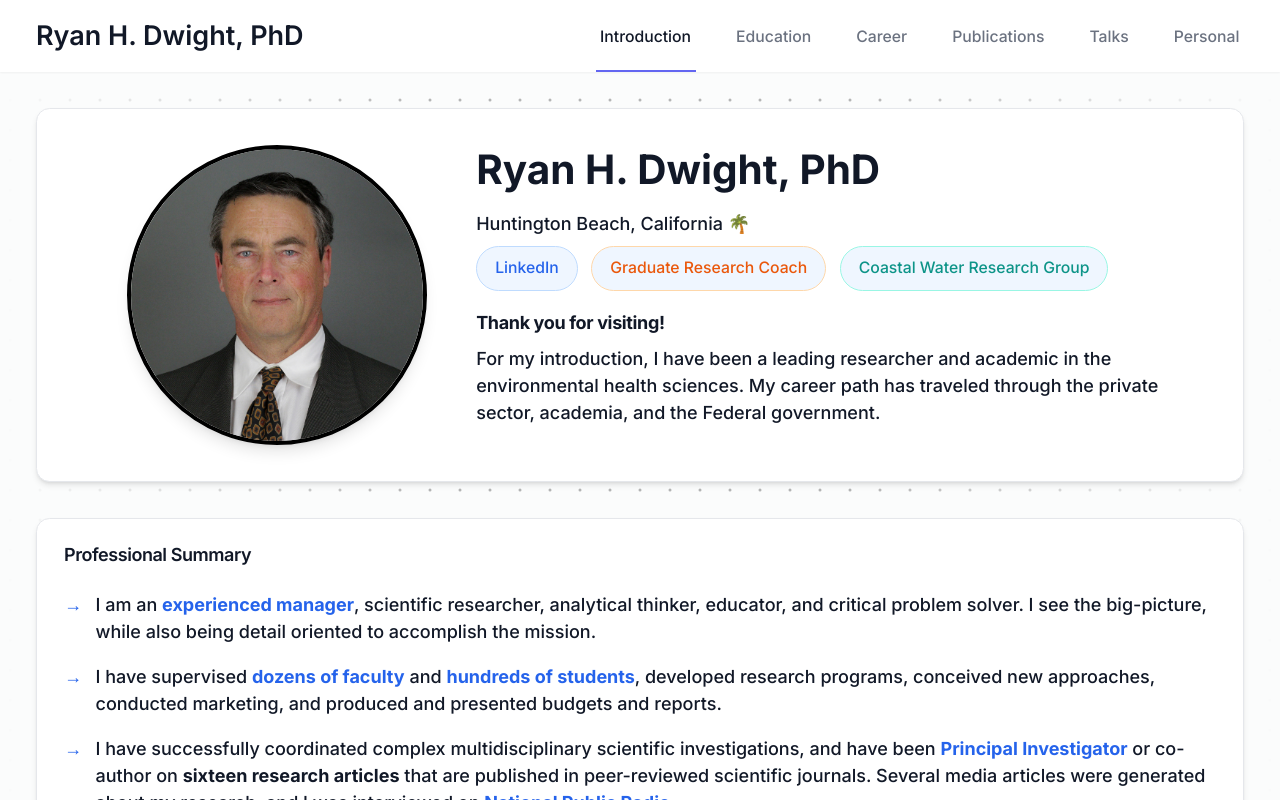
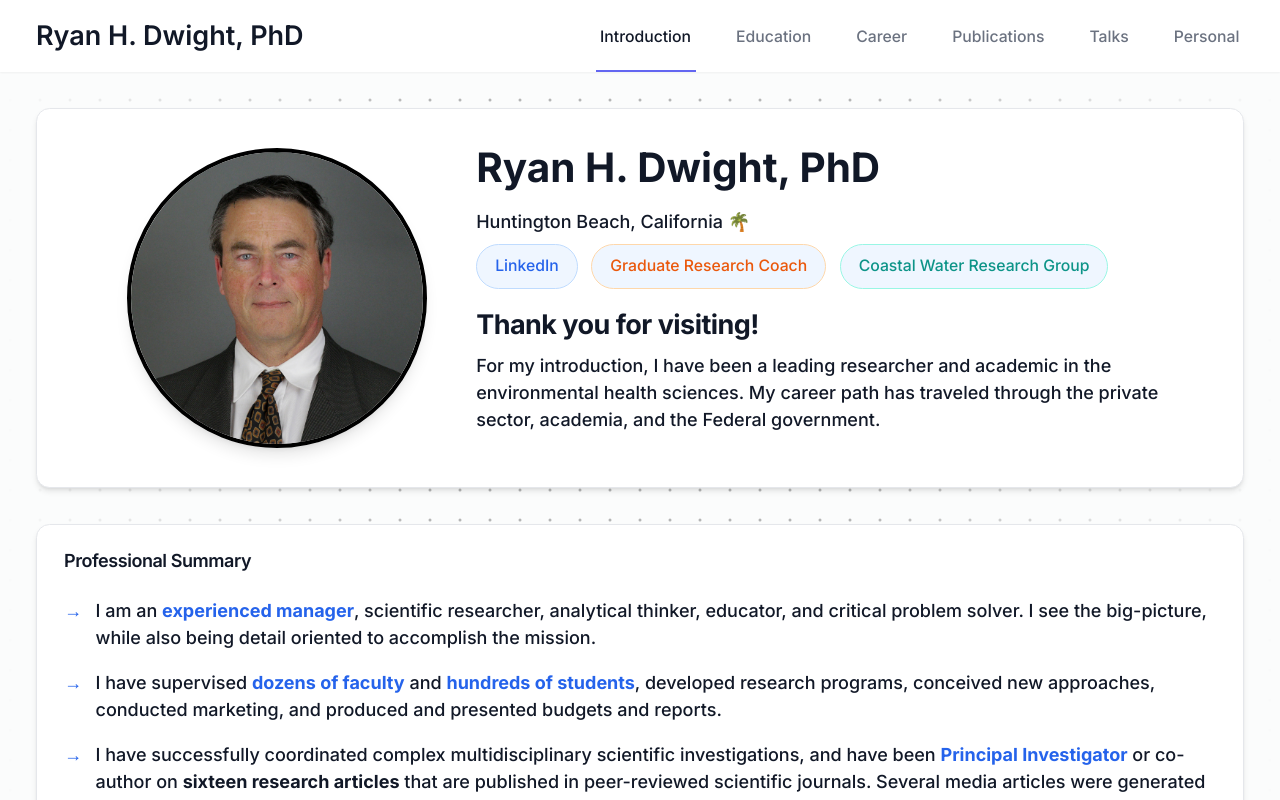
Before and after one commit to lame-o/dads-cv, a Next.js app: page / in a window 1280 px wide. Shown: the top 800 px of the page. Built offline with nearby package versions, Linux system fonts and the light colour scheme.

Commit message:
changed hero

```diff
--- a/app/page.tsx
+++ b/app/page.tsx
@@ -61,7 +61,7 @@ export default function Home() {
                   <Link href="https://coastalwaterresearch.com/">Coastal Water Research Group</Link>
                 </Button>
               </div>
-              <TypingAnimation className="mb-2 text-md" delay={100}>Thank you for visiting!</TypingAnimation>
+              <TypingAnimation className="mb-2 text-2xl" delay={200} duration={100}>Thank you for visiting!</TypingAnimation>
               <p className="mb-4 font-medium">For my introduction, I have been a leading researcher and academic in the environmental health sciences. My career path has traveled through the private sector, academia, and the Federal government.</p>
             </div>
           </CardContent>
```
